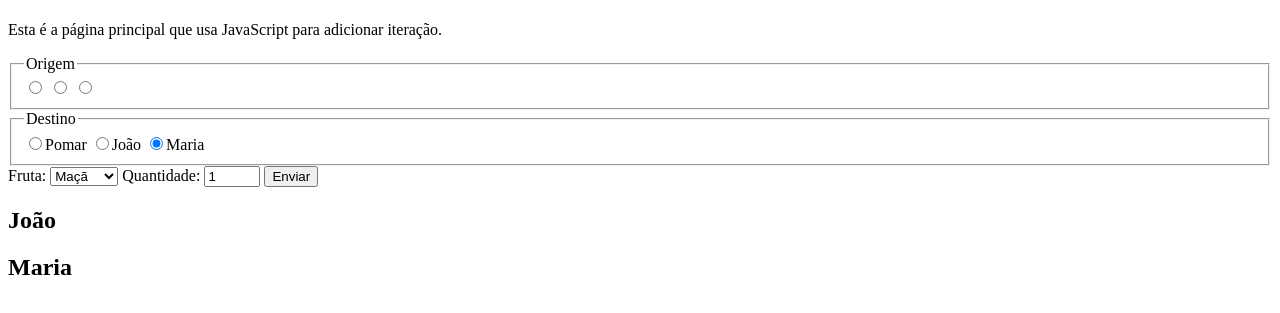
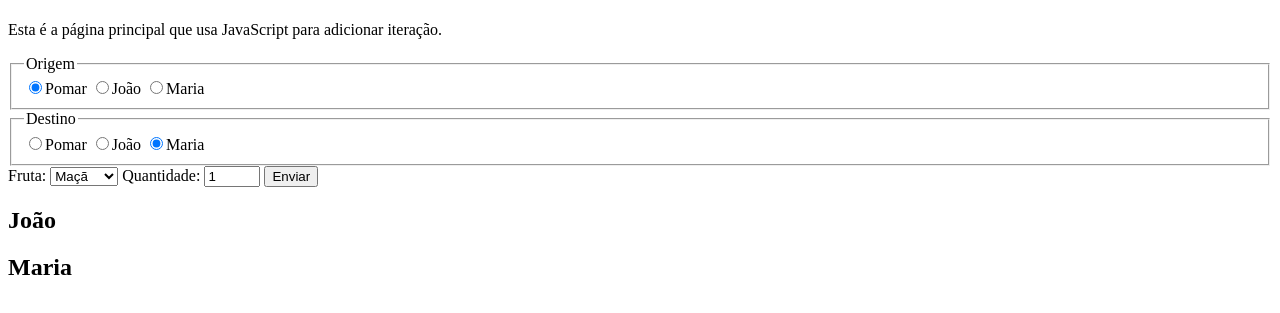
Before and after one commit to ufjf-dcc202/ufjf-dcc202-2023-3-a-atv12-EduardaNunes, a website: page index.html in a window 1280 px wide. Shown: the part 59-372 px from the top of the page. Drawn offline with Linux system fonts and the light colour scheme.

Commit message:
arrumando erro no primeiro fieldset

```diff
--- a/index.html
+++ b/index.html
@@ -15,9 +15,9 @@
 
                 <fieldset>
                     <legend>Origem</legend>
-                    <label><input type="radio" name="origem" value="pomar"/></label>
-                    <label><input type="radio" name="origem" value="joao"/></label>
-                    <label><input type="radio" name="origem" value="maria"/></label>
+                    <label><input type="radio" name="origem" value="pomar" checked/>Pomar</label>
+                    <label><input type="radio" name="origem" value="joao"/>João</label>
+                    <label><input type="radio" name="origem" value="maria"/>Maria</label>
                 </fieldset>
 
                 <fieldset>
```
